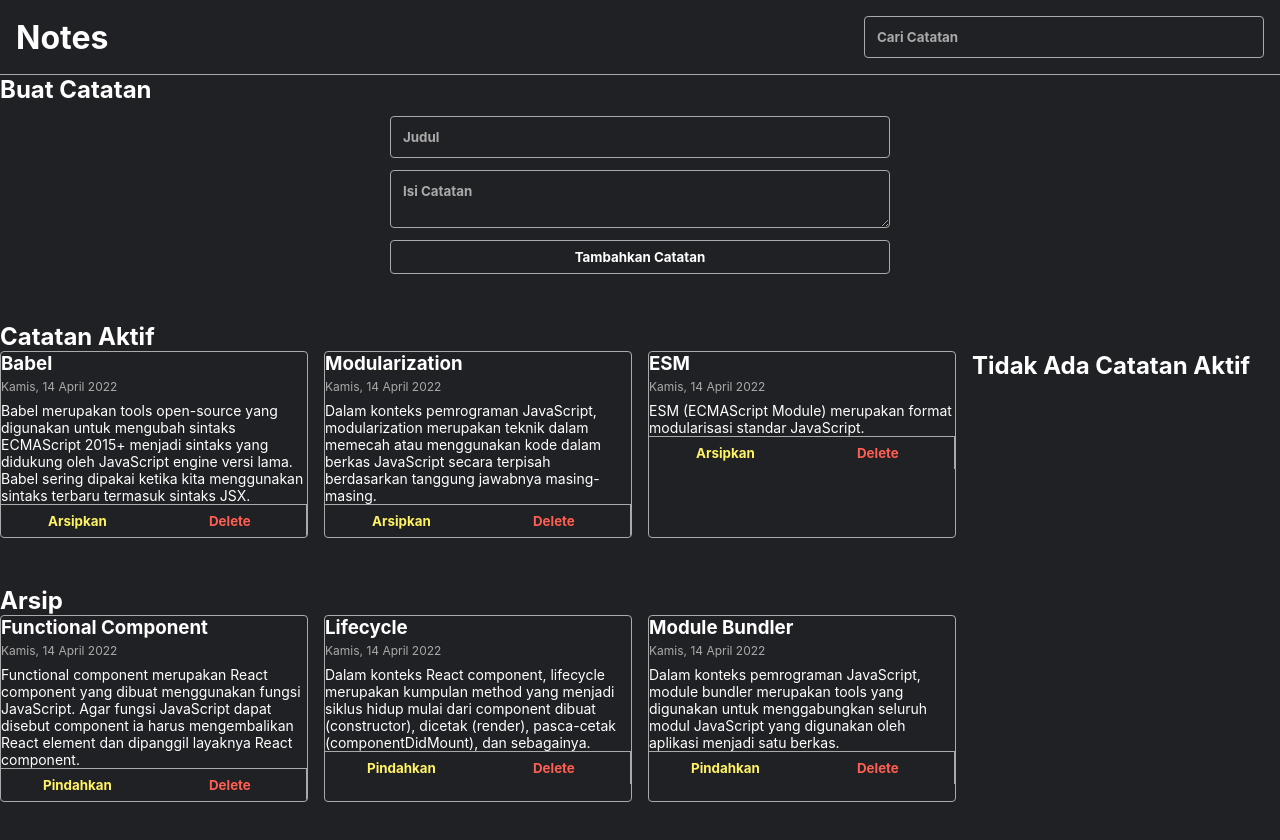
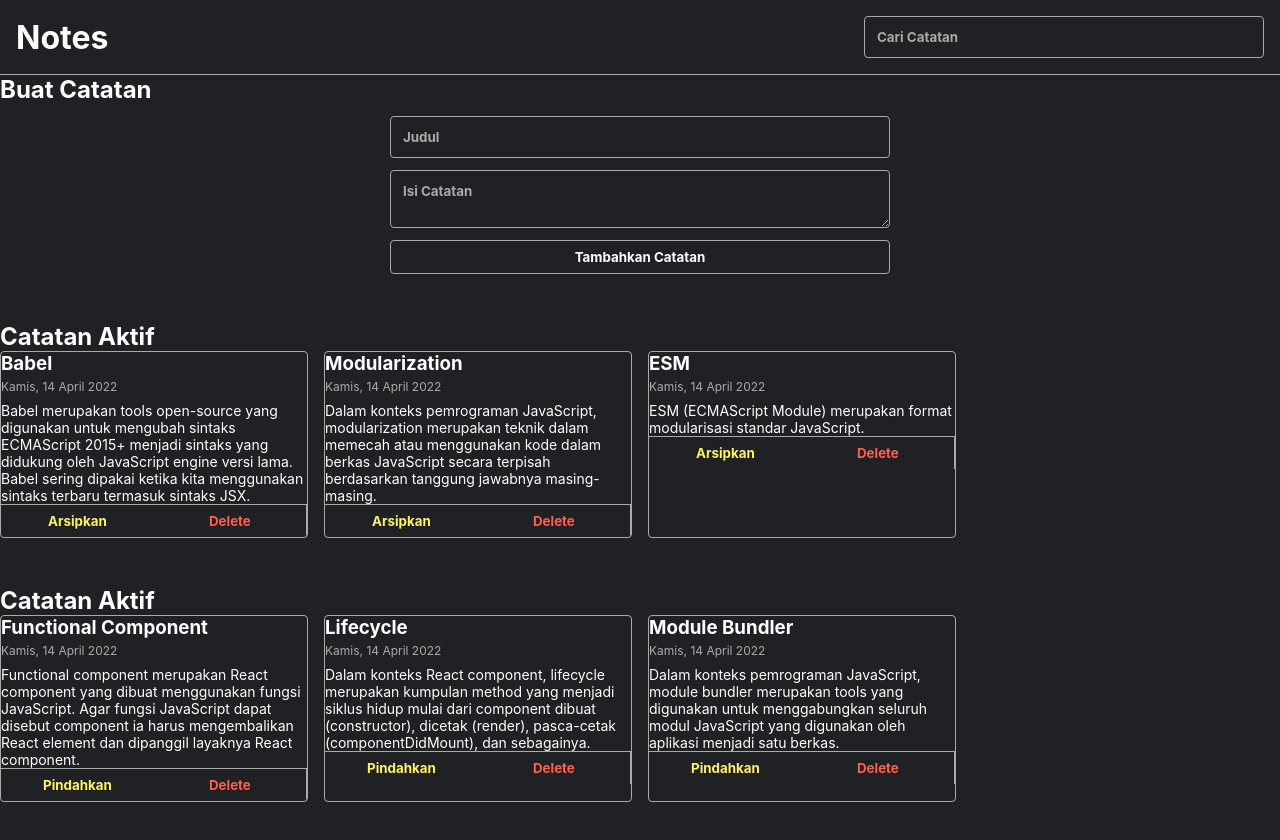
Before and after one commit to fadhilrobbani/dicoding-react-notes-app, a React (Create React App) app: page / in a window 1280 px wide. Shown: the top 840 px of the page. Built offline with nearby package versions, Linux system fonts and the light colour scheme.

Commit message:
fix show message tidak ada pesan when NoteItem is empty

```diff
--- a/src/components/NotesListActive.js
+++ b/src/components/NotesListActive.js
@@ -2,8 +2,13 @@ import React from 'react';
 import NoteItem from './NoteItem';
 
 function NotesListActive({ notes, onDelete, onArchive }) {
-  const activeNotes = notes.map((note) =>
-    !note.archived && notes.length > 0 ? (
+  const filteredNotes = notes.filter(
+    (note) => !note.archived && notes.length > 0
+  );
+
+  const activeNotes =
+    filteredNotes.length > 0 ? (
+      filteredNotes.map((note) => (
         <NoteItem
           key={note.id}
           id={note.id}
@@ -14,17 +19,15 @@ function NotesListActive({ notes, onDelete, onArchive }) {
           onDelete={onDelete}
           onArchive={onArchive}
         />
-    ) : null
+      ))
+    ) : (
+      <p className='note-list__empty-message'>Tidak Ada Catatan Aktif</p>
     );
-  console.log(activeNotes);
 
   return (
     <div>
       <h2>Catatan Aktif</h2>
-      <div className='notes-list'>
-        {activeNotes.map((note) => note)}
-        <h2 className='note-list__empty-message'>Tidak Ada Catatan Aktif</h2>
-      </div>
+      <div className='notes-list'>{activeNotes}</div>
     </div>
   );
 }
--- a/src/components/NotesListArchive.js
+++ b/src/components/NotesListArchive.js
@@ -2,8 +2,13 @@ import React from 'react';
 import NoteItem from './NoteItem';
 
 function NotesListArchive({ notes, onDelete, onArchive }) {
-  const archiveNotes = notes.map((note) =>
-    note.archived && notes.length > 0 ? (
+  const filteredNotes = notes.filter(
+    (note) => note.archived && notes.length > 0
+  );
+
+  const archivedNotes =
+    filteredNotes.length > 0 ? (
+      filteredNotes.map((note) => (
         <NoteItem
           key={note.id}
           id={note.id}
@@ -14,20 +19,15 @@ function NotesListArchive({ notes, onDelete, onArchive }) {
           onDelete={onDelete}
           onArchive={onArchive}
         />
-    ) : null
+      ))
+    ) : (
+      <p className='note-list__empty-message'>Arsip Kosong</p>
     );
 
-  console.log(archiveNotes);
   return (
     <div>
-      <h2>Arsip</h2>
-      <div className='notes-list'>
-        {archiveNotes !== null ? (
-          archiveNotes
-        ) : (
-          <h2 className='note-list__empty-message'>Arsip Kosong</h2>
-        )}
-      </div>
+      <h2>Catatan Aktif</h2>
+      <div className='notes-list'>{archivedNotes}</div>
     </div>
   );
 }
```
Also changed, not shown: bug.txt. Lines whose indentation alone changed are shown as unchanged.
